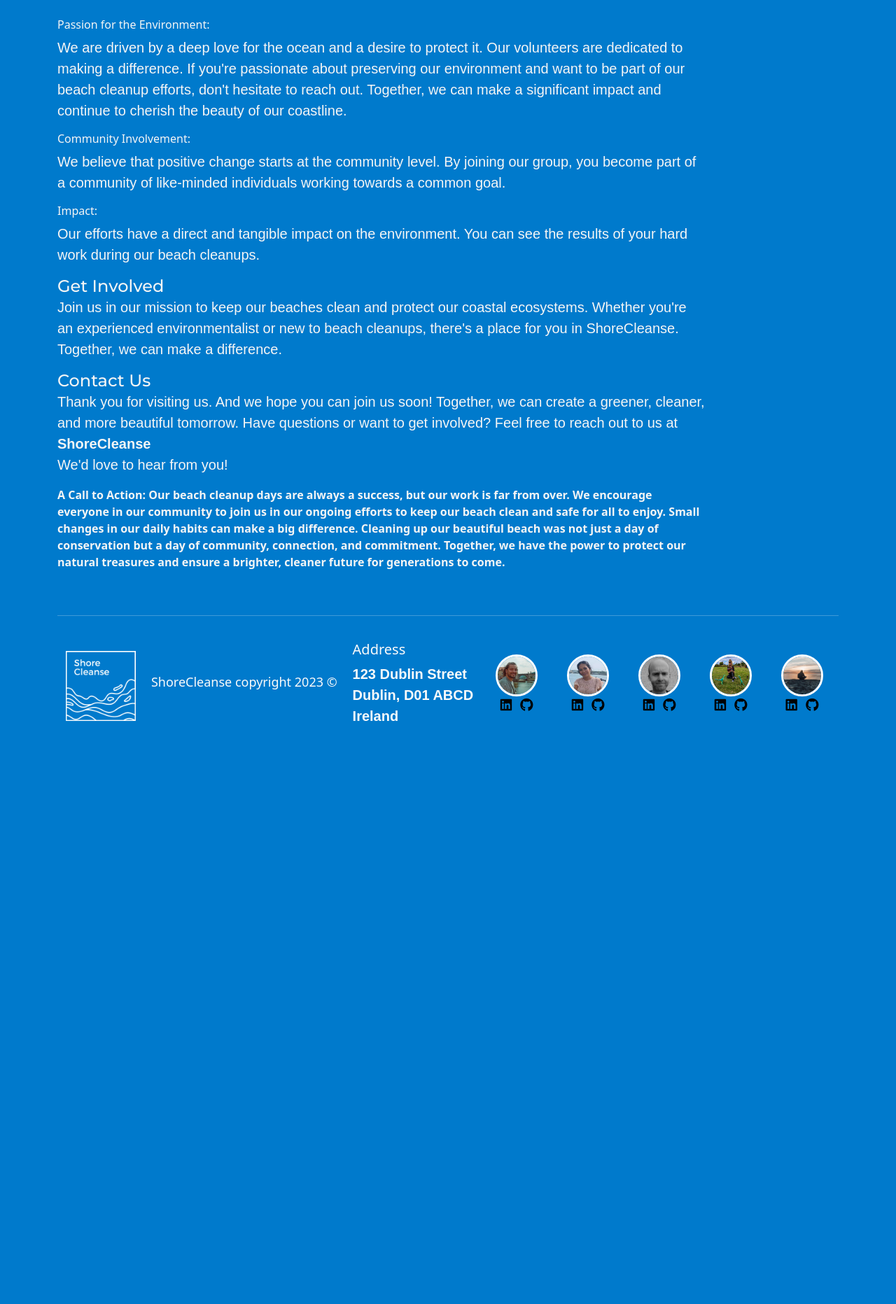
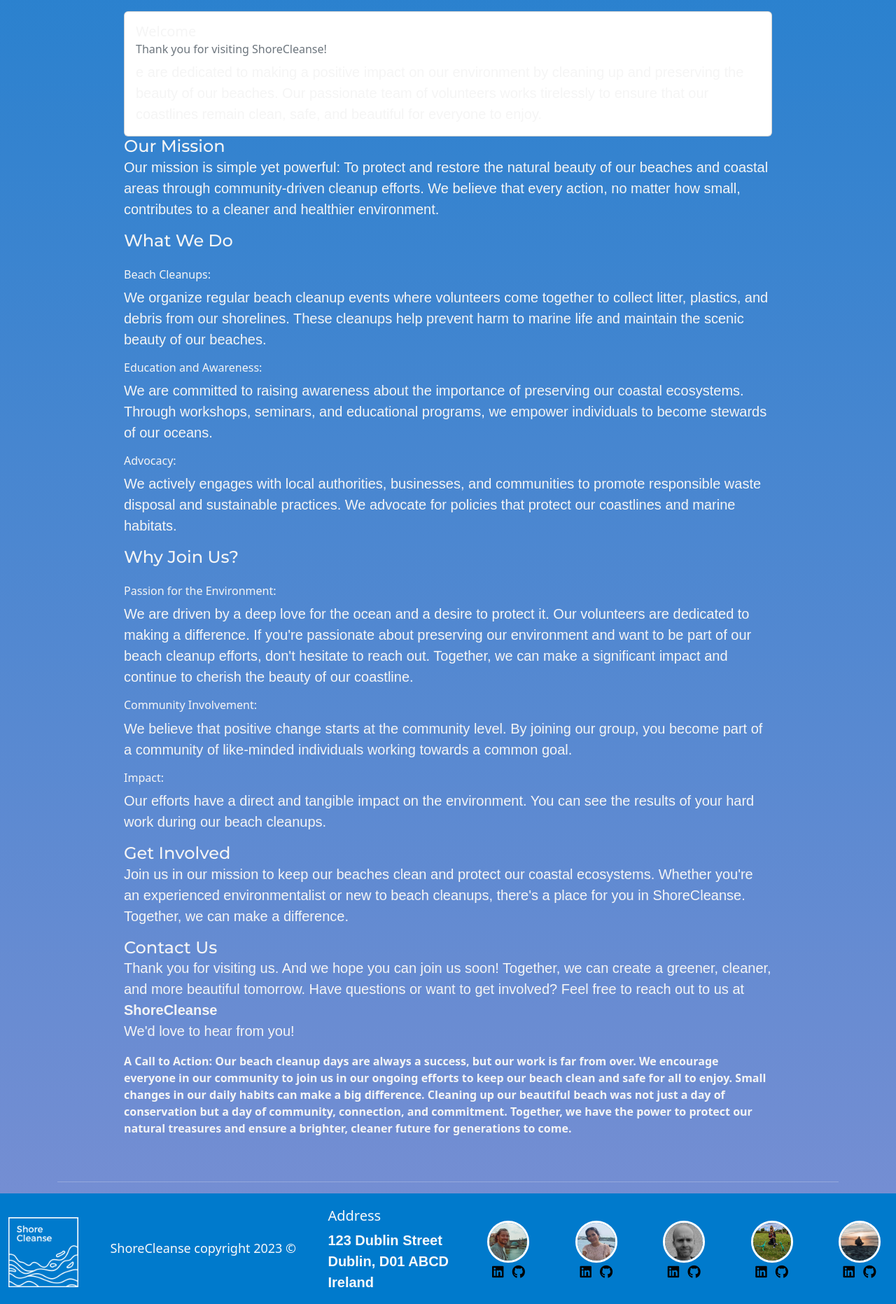
Before and after one commit to KTC96/ShoreCleanse, a Django app: page /about/ in a window 1280 px wide. Shown: the part 1004-2867 px from the top of the page at 70% size. Before the commit the page ends 2034 px from the top, so only its background shows below. Run offline with Django 4.2, Linux system fonts and the light colour scheme; some libraries are stand-ins or nearby versions.

Commit message:
Style about section with cards

```diff
--- a/static/css/style.css
+++ b/static/css/style.css
@@ -576,6 +576,24 @@
     padding: 50px;
 }
 
+/*-----------------------About us  */
+
+.about-heading-container {
+    height: 100vh;
+    background-image: url('../uploads/aboutus-image.jpg');
+    background-attachment: fixed;
+    background-size: cover;
+    display: flex;
+    align-items: center;
+    justify-content: center;
+    position: relative;
+}
+
+.about-section {
+    display: flex;
+    justify-content: center;
+}
+
 
 
 /* ---------- Google Maps---------------*/
--- a/templates/about.html
+++ b/templates/about.html
@@ -3,69 +3,113 @@
 
 {% block content %}
 
-<div class="bg-color">
+<div class="container-fluid about-heading-container">
+    <div class="row">
+        <div class="col-12">
+            <section class="callout jumbotron text-center">
+                <div class="text-background-blue">
+                    <h1 class="jumbotron-header">
+                        About Us
+                    </h1>
+
+                </div>
+            </section>
+        </div>
+    </div>
+</div>
+
 
 <div class="container">
-    <div class="row">
+    <div class="row about-section">
         <div class="col-sm-12 col-lg-10 my-5">
             <h1 class="mb-4">ShoreCleanse</h1>
-            <small></small>
+            <div class="card">
+                <div class="card-body">
+                    <h5 class="card-title">Welcome</h5>
+                    <h6 class="card-subtitle mb-2 text-muted">Thank you for visiting ShoreCleanse!</h6>
+                    <p class="card-text">e are dedicated to making a positive impact on our environment by cleaning up
+                        and preserving the
+                        beauty of our beaches. Our passionate team of volunteers works tirelessly to ensure that our
+                        coastlines remain clean, safe, and beautiful for everyone to enjoy.
+                    </p>
 
-                <h3>About Us</h3>
-                <p>
-                Welcome and thank you for visiting ShoreCleanse!
+                </div>
+            </div>
 
-                We are dedicated to making a positive impact on our environment by cleaning up and preserving the beauty of our beaches. Our passionate team of volunteers works tirelessly to ensure that our coastlines remain clean, safe, and beautiful for everyone to enjoy.
-                </p>
+
             <h4> Our Mission</h4>
             <p>
-                Our mission is simple yet powerful: To protect and restore the natural beauty of our beaches and coastal areas through community-driven cleanup efforts. We believe that every action, no matter how small, contributes to a cleaner and healthier environment.
+                Our mission is simple yet powerful: To protect and restore the natural beauty of our beaches and
+                coastal areas through community-driven cleanup efforts. We believe that every action, no matter how
+                small, contributes to a cleaner and healthier environment.
             </p>
             <h4>What We Do</h4>
             <br>
             <h6>Beach Cleanups:</h6>
             <p>
-                    We organize regular beach cleanup events where volunteers come together to collect litter, plastics, and debris from our shorelines. These cleanups help prevent harm to marine life and maintain the scenic beauty of our beaches.
+                We organize regular beach cleanup events where volunteers come together to collect litter, plastics,
+                and debris from our shorelines. These cleanups help prevent harm to marine life and maintain the
+                scenic beauty of our beaches.
             </p>
             <h6>Education and Awareness: </h6>
             <p>
-                    We are committed to raising awareness about the importance of preserving our coastal ecosystems. Through workshops, seminars, and educational programs, we empower individuals to become stewards of our oceans.
+                We are committed to raising awareness about the importance of preserving our coastal ecosystems.
+                Through workshops, seminars, and educational programs, we empower individuals to become stewards of
+                our oceans.
             </p>
             <h6>Advocacy: </h6>
             <p>
-                    We actively engages with local authorities, businesses, and communities to promote responsible waste disposal and sustainable practices. We advocate for policies that protect our coastlines and marine habitats.
+                We actively engages with local authorities, businesses, and communities to promote responsible waste
+                disposal and sustainable practices. We advocate for policies that protect our coastlines and marine
+                habitats.
             </p>
             <h4>Why Join Us?</h4>
             <br>
             <h6>Passion for the Environment:</h6>
             <p>
-                We are driven by a deep love for the ocean and a desire to protect it. Our volunteers are dedicated to making a difference. If you're passionate about preserving our environment and want to be part of our beach cleanup efforts, don't hesitate to reach out. Together, we can make a significant impact and continue to cherish the beauty of our coastline.
+                We are driven by a deep love for the ocean and a desire to protect it. Our volunteers are dedicated
+                to making a difference. If you're passionate about preserving our environment and want to be part of
+                our beach cleanup efforts, don't hesitate to reach out. Together, we can make a significant impact
+                and continue to cherish the beauty of our coastline.
             </p>
             </p>
-                <h6>Community Involvement:</h6> <p>We believe that positive change starts at the community level. By joining our group, you become part of a community of like-minded individuals working towards a common goal.
+            <h6>Community Involvement:</h6>
+            <p>We believe that positive change starts at the community level. By joining our group, you become part
+                of a community of like-minded individuals working towards a common goal.
             </p>
             <h6>Impact:</h6>
             <p>
-                    Our efforts have a direct and tangible impact on the environment. You can see the results of your hard work during our beach cleanups.
+                Our efforts have a direct and tangible impact on the environment. You can see the results of your
+                hard work during our beach cleanups.
             </p>
             <h4>Get Involved</h4>
             <p>
-                Join us in our mission to keep our beaches clean and protect our coastal ecosystems. Whether you're an experienced environmentalist or new to beach cleanups, there's a place for you in ShoreCleanse. Together, we can make a difference.
+                Join us in our mission to keep our beaches clean and protect our coastal ecosystems. Whether you're
+                an experienced environmentalist or new to beach cleanups, there's a place for you in ShoreCleanse.
+                Together, we can make a difference.
             </p>
             <h4>Contact Us</h4>
             <p>
-                Thank you for visiting us. And we hope you can join us soon! Together, we can create a greener, cleaner, and more beautiful tomorrow.
-                Have questions or want to get involved? Feel free to reach out to us at<a class="nav-link" href="{% url 'contact' %}"><strong>ShoreCleanse</strong></a> We'd love to hear from you!
+                Thank you for visiting us. And we hope you can join us soon! Together, we can create a greener,
+                cleaner, and more beautiful tomorrow.
+                Have questions or want to get involved? Feel free to reach out to us at<a class="nav-link"
+                    href="{% url 'contact' %}"><strong>ShoreCleanse</strong></a> We'd love to hear from you!
 
 
             </p>
 
 
             <strong>A Call to Action:<strong>
-Our beach cleanup days are always a success, but our work is far from over. We encourage everyone in our community to join us in our ongoing efforts to keep our beach clean and safe for all to enjoy. Small changes in our daily habits can make a big difference.
+                    Our beach cleanup days are always a success, but our work is far from over. We encourage
+                    everyone in our community to join us in our ongoing efforts to keep our beach clean and safe for
+                    all to enjoy. Small changes in our daily habits can make a big difference.
 
-Cleaning up our beautiful beach was not just a day of conservation but a day of community, connection, and commitment. Together, we have the power to protect our natural treasures and ensure a brighter, cleaner future for generations to come.
+                    Cleaning up our beautiful beach was not just a day of conservation but a day of community,
+                    connection, and commitment. Together, we have the power to protect our natural treasures and
+                    ensure a brighter, cleaner future for generations to come.
 
         </div>
         <hr>
+    </div>
+</div>
 {% endblock %}
--- a/templates/base.html
+++ b/templates/base.html
@@ -49,6 +49,7 @@
                         <a class="nav-link {% if request.path == '/blog/' %}active{% endif %}"
                             href="{% url 'post_list' %}">Blog</a>
                     </li>
+
                     <li class="nav-item dropdown">
                         <a class="nav-link dropdown-toggle" href="#" id="navbarDropdownMenuLink" role="button"
                             data-bs-toggle="dropdown" aria-expanded="false">
@@ -64,6 +65,7 @@
                         <a class="nav-link {% if request.path == '/contact/' %}active{% endif %}"
                             href="{% url 'contact' %}">Contact</a>
                     </li>
+
                     {% if request.user.is_authenticated %}
                     <li class="nav-item">
                         <a class="nav-link" href="{% url 'logout' %}">Log out</a>
```
Also changed, not shown: 1 other file. Lines whose indentation alone changed are shown as unchanged.
